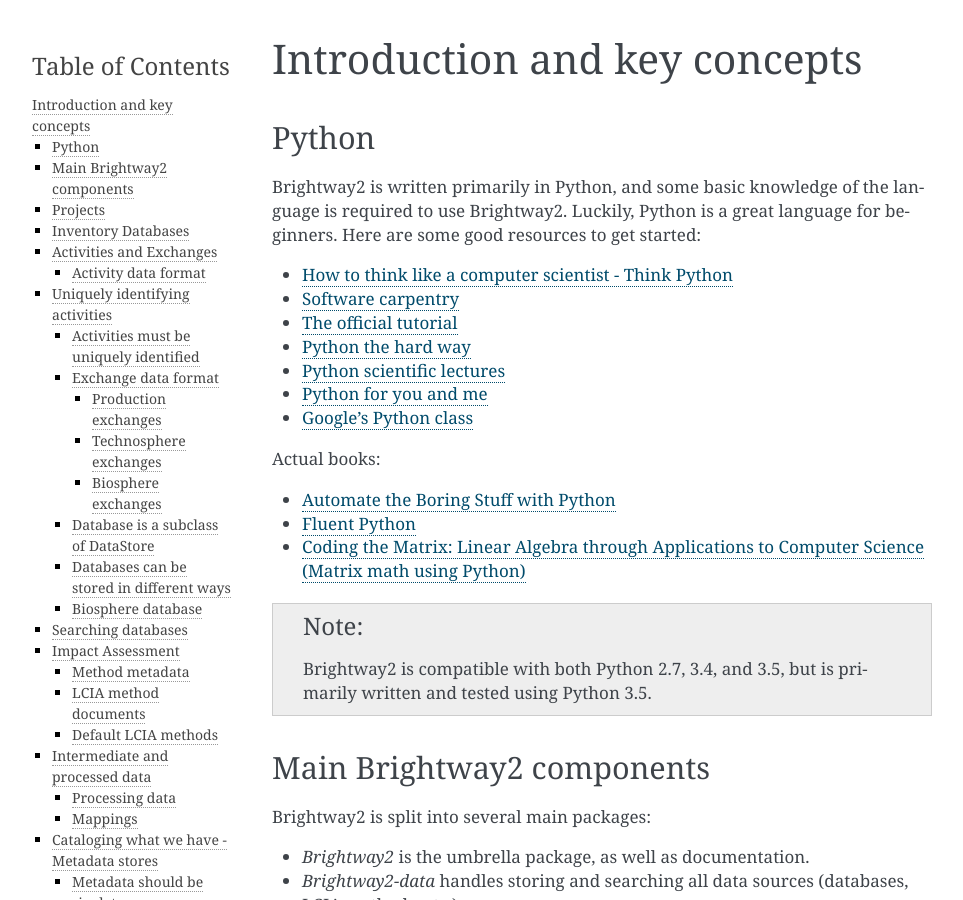
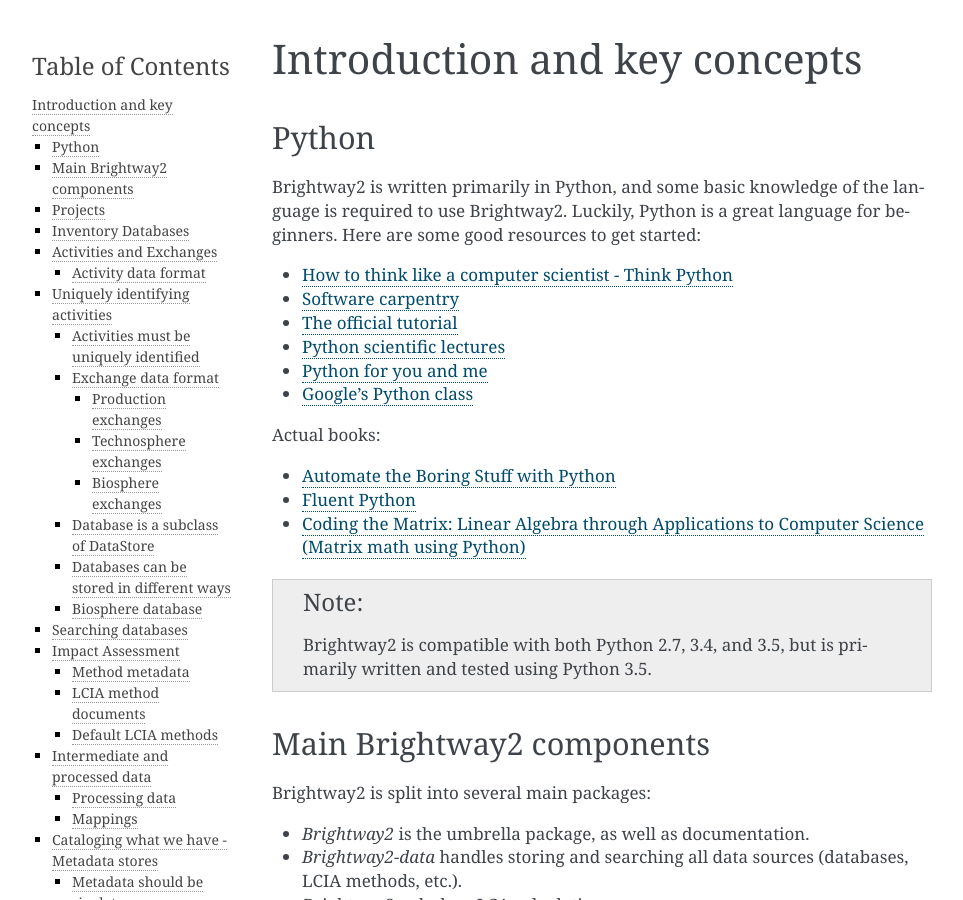
Before and after one commit to brightway-lca/brightway2, a Sphinx documentation site: the page built from docs/intro.rst, in a window 1280 px wide and 900 px high. Shown: the whole window, without its empty margins (148-1111 px from the left). Built offline with Sphinx 7.4.7, drawn with Linux system fonts in a browser that asks for light colours.

Commit message:
Remove LPTHW, as it is outdated

```diff
--- a/docs/intro.rst
+++ b/docs/intro.rst
@@ -11,7 +11,6 @@
 * `How to think like a computer scientist - Think Python <http://www.greenteapress.com/thinkpython/>`_
 * `Software carpentry <http://software-carpentry.org/4_0/python/index.html>`_
 * `The official tutorial <https://docs.python.org/3/tutorial/introduction.html>`__
-* `Python the hard way <http://learnpythonthehardway.org/>`_
 * `Python scientific lectures <http://scipy-lectures.github.com/index.html>`_
 * `Python for you and me <http://pymbook.readthedocs.org/en/latest/index.html>`__
 * `Google's Python class <https://developers.google.com/edu/python/>`_
```
